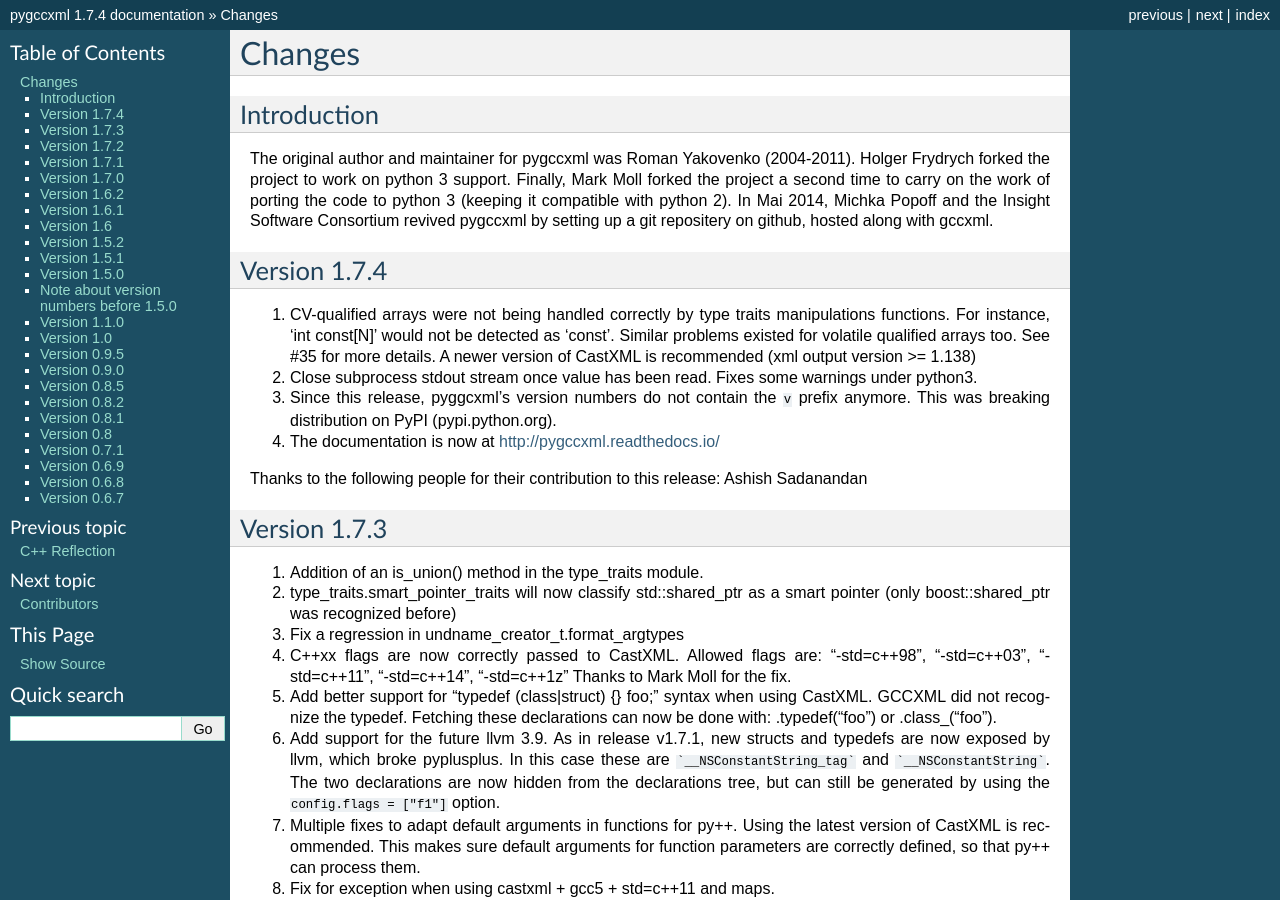
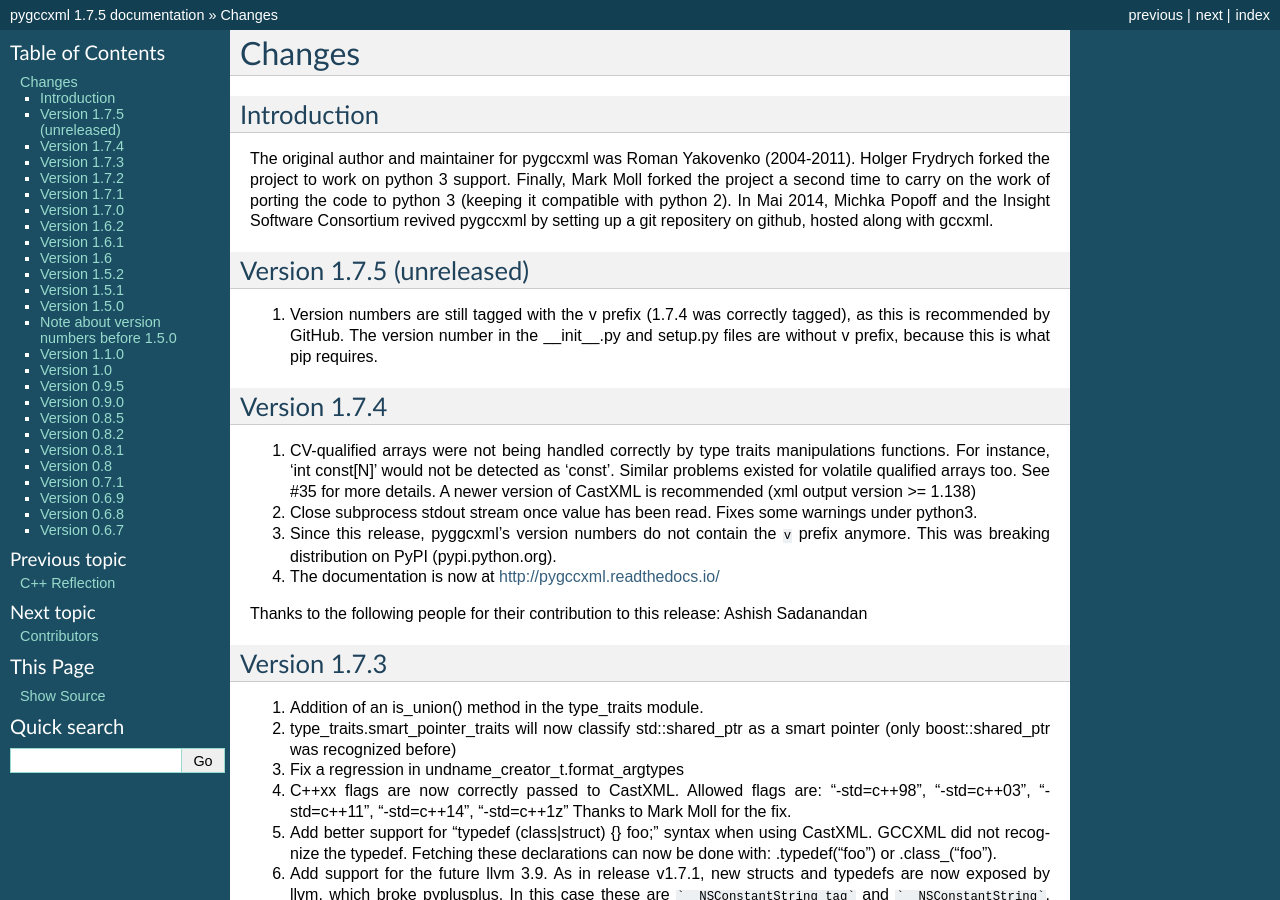
Before and after one commit to CastXML/pygccxml, a Sphinx documentation site: the page built from docs/history.rst, in a window 1280 px wide and 900 px high. Built offline with Sphinx 7.4.7, drawn with Linux system fonts in a browser that asks for light colours; some of the changed text lies outside the part shown.

Commit message:
Bump version number to 1.7.5

```diff
--- a/docs/conf.py
+++ b/docs/conf.py
@@ -53,9 +53,9 @@
 # built documents.
 #
 # The short X.Y version.
-version = '1.7.4'
+version = '1.7.5'
 # The full version, including alpha/beta/rc tags.
-release = '1.7.4'
+release = '1.7.5'
 
 # The language for content autogenerated by Sphinx. Refer to documentation
 # for a list of supported languages.
--- a/docs/history.rst
+++ b/docs/history.rst
@@ -10,6 +10,13 @@
 to python 3 (keeping it compatible with python 2).
 In Mai 2014, Michka Popoff and the Insight Software Consortium revived pygccxml
 by setting up a git repositery on github, hosted along with gccxml.
+
+Version 1.7.5 (unreleased)
+--------------------------
+
+1. Version numbers are still tagged with the v prefix (1.7.4 was correctly tagged),
+   as this is recommended by GitHub. The version number in the __init__.py and
+   setup.py files are without v prefix, because this is what pip requires.
 
 Version 1.7.4
 -------------
--- a/pygccxml/__init__.py
+++ b/pygccxml/__init__.py
@@ -40,4 +40,4 @@
 # TODO:
 # 1. Add "explicit" property for constructors
 
-__version__ = '1.7.4'
+__version__ = '1.7.5'
--- a/setup.py
+++ b/setup.py
@@ -7,14 +7,14 @@
 from setuptools import setup
 
 setup(name="pygccxml",
-      version="1.7.4",
+      version="1.7.5",
       author="Roman Yakovenko",
       author_email="roman yakovenko at gmail com",
       maintainer="Michka Popoff and the Insight Software Consortium",
       maintainer_email="castxml@public.kitware.com",
       description="Python package for easy C++ declarations navigation.",
       url="https://github.com/gccxml/pygccxml",
-      download_url="https://github.com/gccxml/pygccxml/archive/1.7.4.tar.gz",
+      download_url="https://github.com/gccxml/pygccxml/archive/v1.7.5.tar.gz",
       license="Boost",
       keywords="C++, declaration parser, CastXML, gccxml",
       packages=["pygccxml",
```
